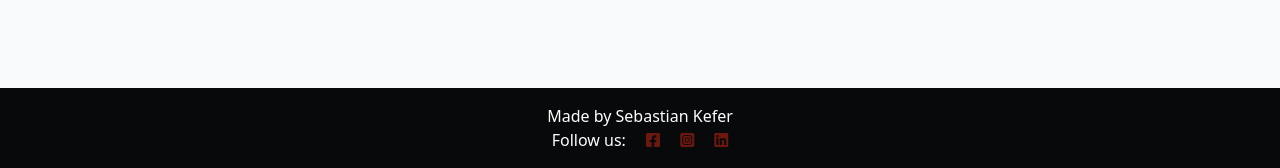
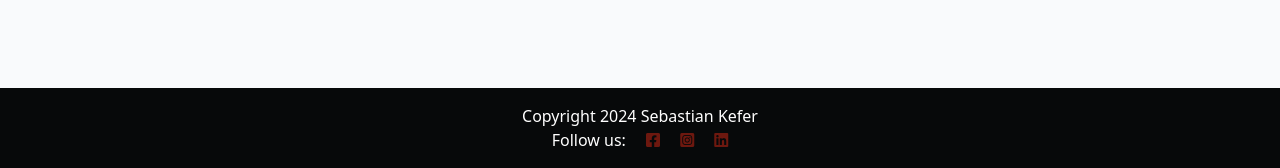
Before and after one commit to Mienjung97/PROject-GOLFacademy-blog, a Django app: page / in a window 1280 px wide. Shown: the part 632-800 px from the top of the page. Run offline with Django 4.2, Linux system fonts and the light colour scheme; data that the repository does not hold is empty.

Commit message:
Added excerpt and extended index.html with copyright

```diff
--- a/blog/admin.py
+++ b/blog/admin.py
@@ -11,7 +11,7 @@ class PostAdmin(SummernoteModelAdmin):
 
     list_display = ('title', 'slug', 'status', 'created_on')
     search_fields = ['title', 'content']
-    list_filter = ('status','created_on')
+    list_filter = ('status', 'created_on')
     prepopulated_fields = {'slug': ('title',)}
     summernote_fields = ('content',)
 
--- a/blog/models.py
+++ b/blog/models.py
@@ -17,6 +17,7 @@ class Post(models.Model):
     content = models.TextField()
     created_on = models.DateTimeField(auto_now_add=True)
     status = models.IntegerField(choices=STATUS, default=0)
+    excerpt = models.TextField(blank=True)
     updated_on = models.DateTimeField(auto_now=True)
 
     class Meta:
--- a/blog/templates/blog/index.html
+++ b/blog/templates/blog/index.html
@@ -23,7 +23,7 @@
                             <a href="#" class="post-link">
                                 <h2 class="card-title">{{ post.title }}</h2>
                             </a>
-
+                            <p class="card-text">{{ post.excerpt }}</p>
                             <hr />
                             <p class="card-text text-muted h6">{{ post.created_on}}
                             </p>
--- a/templates/base.html
+++ b/templates/base.html
@@ -52,7 +52,7 @@
                 <ul class="navbar-nav me-auto mb-2 mb-lg-0">
                     <li class="nav-item">
                         <a class="nav-link {% if request.path == home_url %}active{% endif %}" aria-current="page"
-                            href="#">Home</a>
+                            href="{% url 'home' %}">Home</a>
                     </li>
 
                 </ul>
@@ -72,7 +72,12 @@
 
     <!-- Footer (Will be changed in the future) -->
     <footer class="footer mt-auto py-3 dark-bg">
-        <p class="m-0 text-center text-white">Made by Sebastian Kefer</p>
+        <!-- Copyright might get removed in further stages -->
+        <p class="m-0 text-center text-white">
+            {% block copyright %}
+                Copyright 2024 Sebastian Kefer
+            {% endblock copyright %}
+        </p>
         <p class="m-0 text-center text-white">Follow us:
             <a href="https://www.facebook.com/projectgolfacademy" target="_blank" class="media-link"><i
                     class="fab fa-facebook-square ms-3"></i></a>
```
Also changed, not shown: blog/migrations/0004_post_excerpt.py (added).
